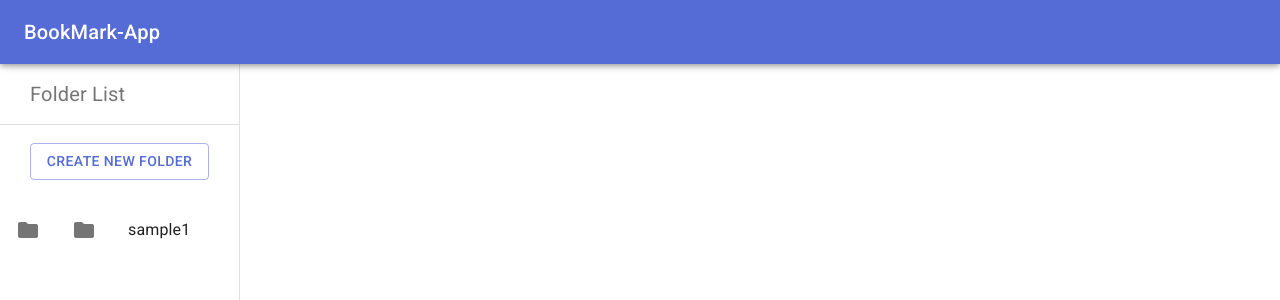
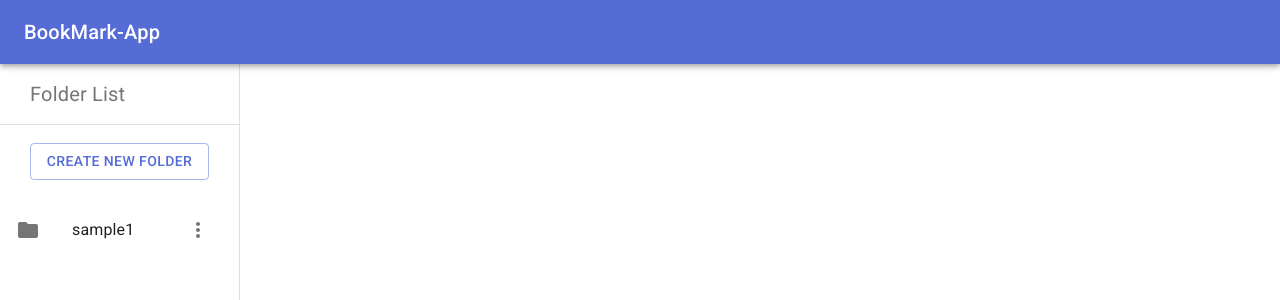
Before and after one commit to ken2pg/BookMark-App, a Next.js app: page / in a window 1280 px wide. Shown: the top 300 px of the page. Built offline with nearby package versions, Linux system fonts and the light colour scheme.

Commit message:
ListItemIconの削除(FolderItemコンポーネントに移動)

```diff
--- a/src/components/sideBar.tsx
+++ b/src/components/sideBar.tsx
@@ -165,10 +165,7 @@ const SideBar = () => {
         <List>
           {state.sideBar.saveFolder.map((folder, _i) => {
             return (
-              <ListItem button key={_i}>
-                <ListItemIcon>
-                  <FolderIcon></FolderIcon>
-                </ListItemIcon>
+              <ListItem button key={_i} onClick={() => {}}>
                 <FolderItem key={_i} folder={folder} />
               </ListItem>
             );
```
